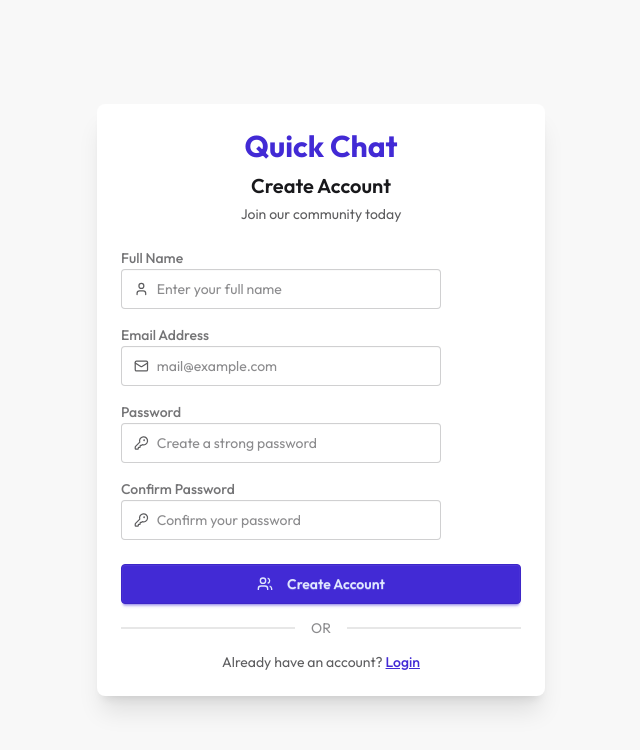
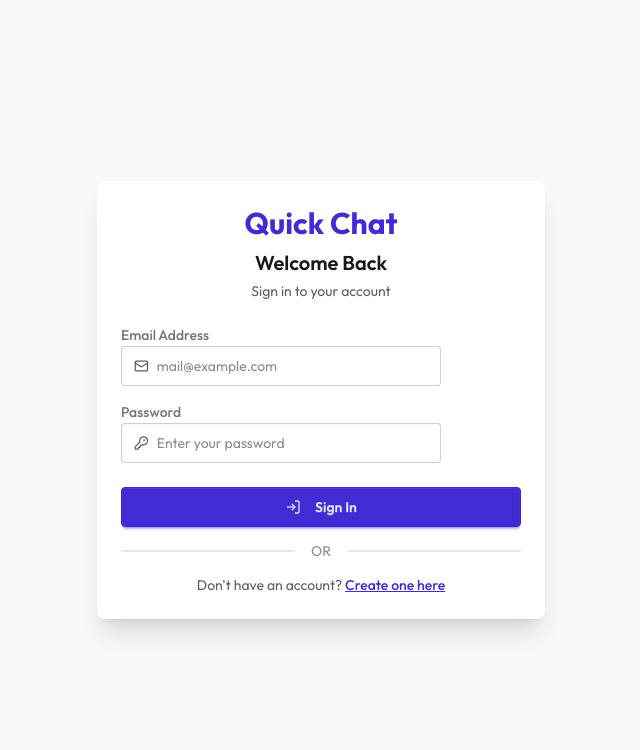
Before and after one commit to Sharma-ayush-20/QuickChat, a React (Vite) app in the folder frontend/: page /login in a window 1280 px wide. Shown: the top 750 px of the page, without its empty margins (319-959 px from the left). Built offline with nearby package versions, Linux system fonts and the light colour scheme.

Commit message:
complete login work

```diff
--- a/frontend/src/App.jsx
+++ b/frontend/src/App.jsx
@@ -11,8 +11,8 @@ function App() {
     //   <Right/>
     // </div>
     <div>
-      <Signup/>
-      {/* <Login/> */}
+      {/* <Signup/> */}
+      <Login/>
     </div>
   )
 }
--- a/frontend/src/components/Login.jsx
+++ b/frontend/src/components/Login.jsx
@@ -1,11 +1,49 @@
 import React from 'react'
+import { useForm } from "react-hook-form"
+import axios from 'axios'
 
 function Login() {
+
+  const {
+    register,
+    handleSubmit,
+    watch,
+    formState: { errors },
+  } = useForm()
+
+  const onSubmit = async (data) => {
+    try {
+      let userInfo = {
+        email: data.email,
+        password: data.password,
+      }
+
+      let response = await axios.post("http://localhost:3000/api/user/login",
+        userInfo,
+        {
+          withCredentials: true, //for accept cookie
+        }
+      )
+
+      if(response.data.success){
+        alert("User Login SuccessFully");
+        console.log("User Login SuccessFully")
+        localStorage.setItem("ChatApp", JSON.stringify(response.data))
+      }
+
+    } catch (error) {
+      if(error.response){
+        alert("Error: " + (error.response?.data?.message || error.message));
+      }
+
+    }
+  }
+
   return (
     <div className="min-h-screen bg-base-200 flex items-center justify-center p-4">
       <div className="card w-full max-w-md bg-base-100 shadow-xl">
         <div className="card-body">
-          <form action="">
+          <form onSubmit={handleSubmit(onSubmit)}>
             <div className="text-center mb-6">
               <h1 className="text-3xl font-bold text-primary">Quick Chat</h1>
               <h2 className="text-xl font-semibold text-base-content mt-2">Welcome Back</h2>
@@ -35,13 +73,23 @@ function Login() {
                   placeholder="mail@example.com"
                   required
                   className="grow"
+                  {...register("email", {
+                    required: "Email is Required",
+                    pattern: {
+                      value: /^[A-Z0-9._%+-]+@[A-Z0-9.-]+\.[A-Z]{2,}$/i,
+                      message: "Enter a valid email address"
+                    }
+                  })}
                 />
               </label>
-              <label className="label">
-                <span className="label-text-alt text-error validator-hint hidden">
-                  Enter valid email address
-                </span>
-              </label>
+              {errors.email && (
+                <label className="label">
+                  <span className="label-text-alt text-error text-xs leading-relaxed break-words">
+                    {errors.email.message}
+                  </span>
+                </label>
+              )}
+
             </div>
 
             {/* Password */}
@@ -69,17 +117,35 @@ function Login() {
                   required
                   placeholder="Enter your password"
                   className="grow"
+                  {...register("password", {
+                    required: "Password is required",
+                    minLength: {
+                      value: 8,
+                      message: "Password must be at least 8 characters"
+                    },
+                    pattern: {
+                      value: /(?=.*\d)(?=.*[a-z])(?=.*[A-Z]).{8,}/,
+                      message: "Must contain number, lowercase & uppercase letter"
+                    }
+                  })}
                 />
               </label>
+              {errors.password && (
+                <label className="label">
+                  <span className="label-text-alt text-error text-xs leading-relaxed break-words w-full">
+                    {errors.password.message}
+                  </span>
+                </label>
+              )}
             </div>
 
             {/* Submit Button */}
             <div className="form-control mt-6">
               <button type="submit" className="btn btn-primary btn-block">
                 <svg className="h-4 w-4 mr-2" xmlns="http://www.w3.org/2000/svg" viewBox="0 0 24 24" fill="none" stroke="currentColor" strokeWidth="2">
-                  <path d="M15 3h4a2 2 0 0 1 2 2v14a2 2 0 0 1-2 2h-4"/>
-                  <polyline points="10,17 15,12 10,7"/>
-                  <line x1="15" y1="12" x2="3" y2="12"/>
+                  <path d="M15 3h4a2 2 0 0 1 2 2v14a2 2 0 0 1-2 2h-4" />
+                  <polyline points="10,17 15,12 10,7" />
+                  <line x1="15" y1="12" x2="3" y2="12" />
                 </svg>
                 Sign In
               </button>
```
